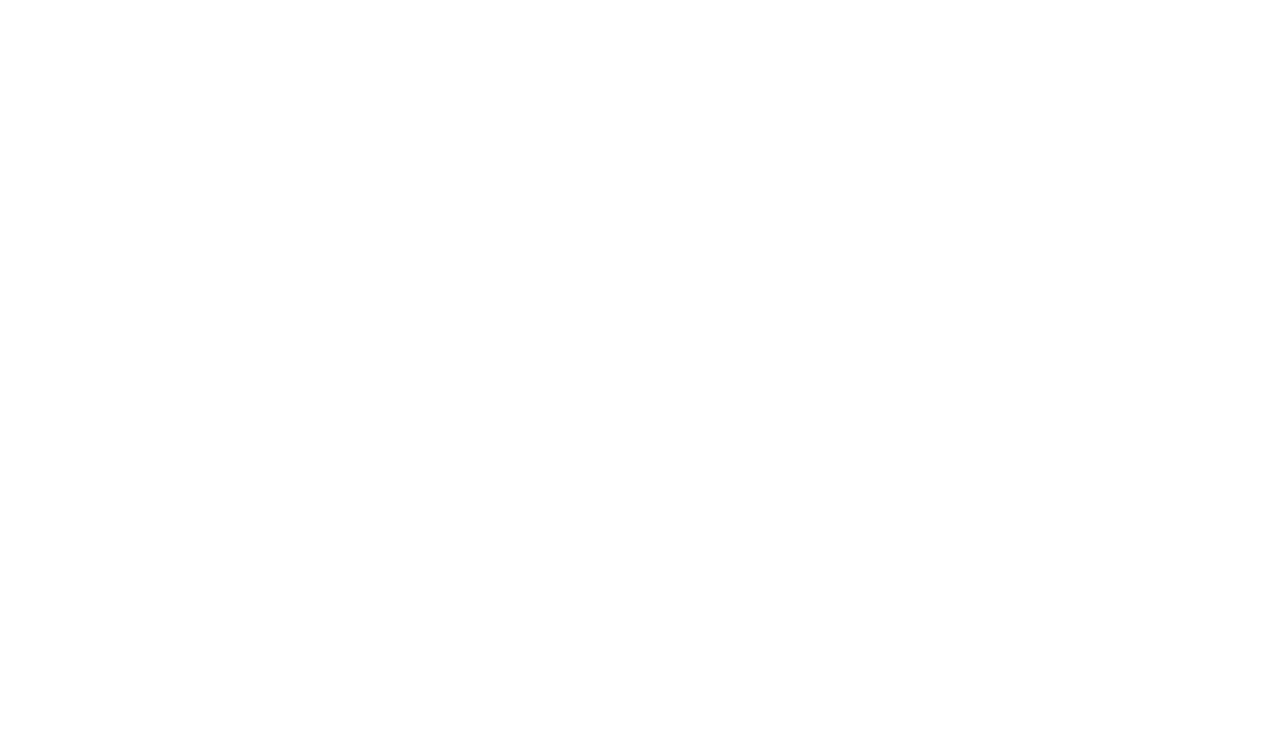
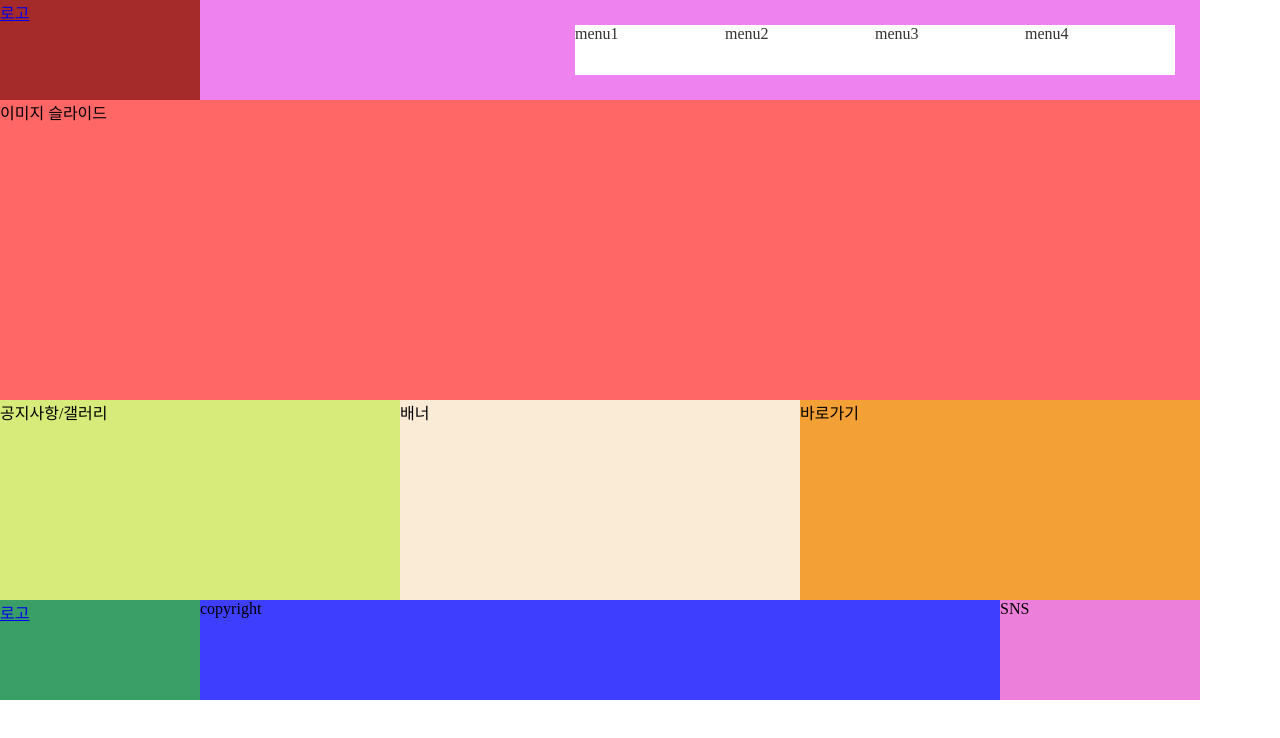
Before and after one commit to HongEungyung/wireframe_ex, a plain HTML site: page index.html in a window 1280 px wide. Drawn offline with Linux system fonts and the light colour scheme.

Commit message:
2024.12.31 레이아웃 연습
영역 나누기(div로 calc / 4 하기, float : left 로 정렬하기),
호버(list style : none, 호버 시에도 잊지말고 너비 값 주기)

```diff
--- a/css/index.css
+++ b/css/index.css
@@ -1 +1,96 @@
 @charset "utf-8";
+* {
+  padding: 0;
+  margin: 0;
+  box-sizing: border-box;
+}
+/* 전체 */
+.container {
+  width: 1200px;
+  height: 700px;
+  background-color: aqua;
+}
+/* 상단 */
+header {
+  width: 1200px;
+  height: 100px;
+  position: relative;
+}
+.header-logo {
+  width: 200px;
+  height: 100px;
+  position: absolute;
+  top: 0;
+  left: 0;
+  background-color: brown;
+}
+.menu {
+  width: 1000px;
+  height: 100px;
+  position: absolute;
+  top: 0;
+  right: 0;
+  background-color: violet;
+}
+.hover-menu {
+    margin: 25px 25px;
+  width: 600px;
+  height: 50px;
+  float: right;
+  background-color: #fff;
+}
+.hover-menu ul li {
+  float: left;
+  color: #333;
+  width: calc(100% / 4);
+  list-style: none;
+}
+.hover-menu ul li:hover{
+    color: #fff;
+    height: 50px;
+    /* padding: 14px; */
+    background-color: black;
+}
+/* 메인 */
+.image-slide {
+  width: 100%;
+  height: 300px;
+  background-color: rgb(255, 103, 103);
+}
+.main-bottom div {
+  float: left;
+  width: calc(1200px / 3);
+  height: 200px;
+}
+.notice{
+    background-color: rgb(214, 235, 121);
+}
+.banner{
+    background-color: antiquewhite;
+}
+.link{
+    background-color: rgb(243, 161, 54);
+}
+/* 하단 */
+footer {
+  width: 100%;
+  height: 100px;
+}
+.footer-logo {
+  width: 200px;
+  height: 100px;
+  float: left;
+  background-color: rgb(58, 158, 103);
+}
+.copyright {
+  width: 800px;
+  height: 100px;
+  float: left;
+  background-color: rgb(62, 62, 255);
+}
+.sns {
+  width: 200px;
+  height: 100px;
+  float: left;
+  background-color: rgb(235, 127, 217);
+}
--- a/index.html
+++ b/index.html
@@ -1,11 +1,45 @@
 <!DOCTYPE html>
 <html lang="ko">
-<head>
-    <meta charset="UTF-8">
-    <meta name="viewport" content="width=device-width, initial-scale=1.0">
-    <title>Document</title>
-</head>
-<body>
-
-</body>
+  <head>
+    <meta charset="UTF-8" />
+    <meta name="viewport" content="width=device-width, initial-scale=1.0" />
+    <title>와이어 프레임 연습</title>
+    <link rel="stylesheet" href="css/index.css" />
+  </head>
+  <body>
+    <!-- 전체 -->
+    <div class="container">
+      <!-- 상단 -->
+      <header>
+        <div class="header-logo"><a href="#">로고</a></div>
+        <div class="menu">
+            <!-- 호버 메뉴 -->
+            <div class="hover-menu">
+              <ul>
+                <li>menu1</li>
+                <li>menu2</li>
+                <li>menu3</li>
+                <li>menu4</li>
+        </div>
+          </ul>
+        </div>
+      </header>
+      <main>
+        <!-- 메인 탑 -->
+        <div class="image-slide">이미지 슬라이드</div>
+        <!-- 메인 바텀 -->
+        <div class="main-bottom">
+          <div class="notice">공지사항/갤러리</div>
+          <div class="banner">배너</div>
+          <div class="link">바로가기</div>
+        </div>
+      </main>
+      <!-- 하단 -->
+      <footer>
+        <div class="footer-logo"><a href="#">로고</a></div>
+        <div class="copyright">copyright</div>
+        <div class="sns">SNS</div>
+      </footer>
+    </div>
+  </body>
 </html>
```
